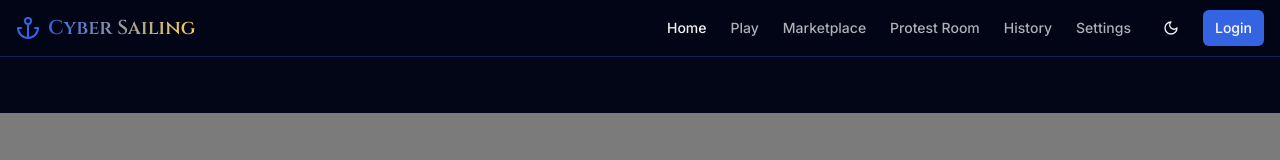
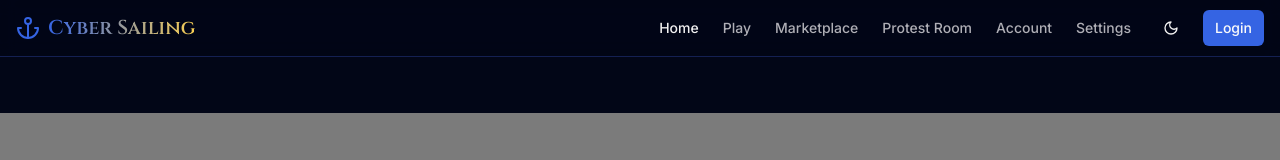
Before and after one commit to fiveoceans-dev/regatta-mix, a React (Vite) app: page / in a window 1280 px wide. Shown: the top 160 px of the page. Built offline with nearby package versions, Linux system fonts and the light colour scheme.

Commit message:
Code edited in Lovable Code Editor
Edited UI in Lovable

```diff
--- a/src/components/layout/navbar.tsx
+++ b/src/components/layout/navbar.tsx
@@ -11,7 +11,7 @@ const navigation = [
   { name: "Play", href: "/play" },
   { name: "Marketplace", href: "/marketplace" },
   { name: "Protest Room", href: "/protestroom" },
-  { name: "History", href: "/history" },
+  { name: "Account", href: "/Account" },
   { name: "Settings", href: "/settings" },
 ]
 
```
